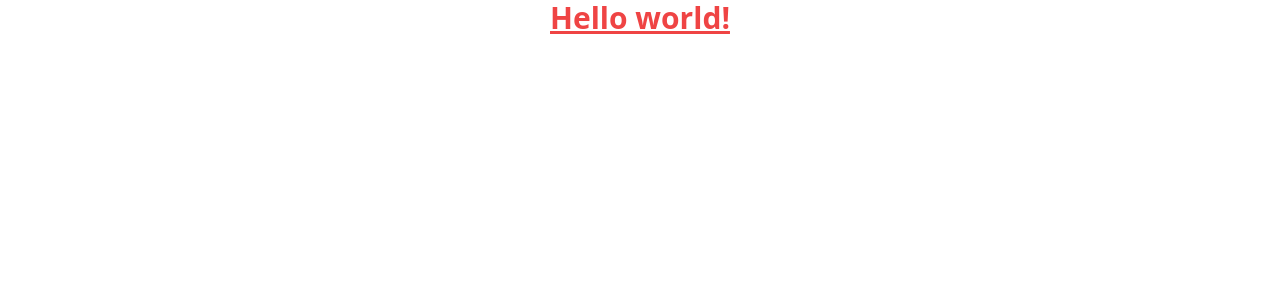
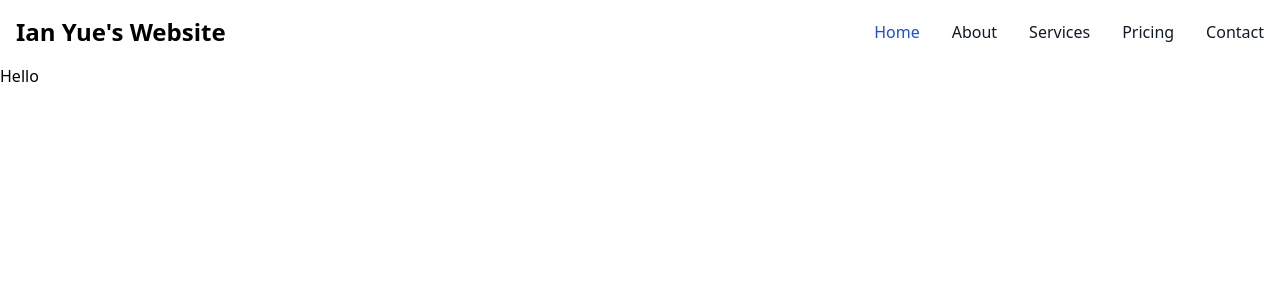
Before and after one commit to King23WL/ReactPortfolio, a React (Vite) app: page / in a window 1280 px wide. Shown: the top 300 px of the page. Built offline with nearby package versions, Linux system fonts and the light colour scheme.

Commit message:
navbar-test

```diff
--- a/src/App.jsx
+++ b/src/App.jsx
@@ -1,9 +1,11 @@
-import React from 'react'
+import React from "react";
+import NavBar from "./components/NavBar";
 
 export default function App() {
   return (
-    <h1 className="text-3xl font-bold underline text-center text-red-500">
-      Hello world!
-    </h1>
-  )
+    <>
+      <NavBar />
+      <h1>Hello</h1>
+    </>
+  );
 }
--- /dev/null
+++ b/src/components/NavBar.jsx
@@ -0,0 +1,84 @@
+import React from "react";
+
+export default function NavBar() {
+  return (
+    <nav class="bg-white border-gray-200 dark:bg-gray-900">
+      <div class="max-w-screen-xl flex flex-wrap items-center justify-between mx-auto p-4">
+        <a href="https://flowbite.com/" class="flex items-center">
+          <span class="self-center text-2xl font-semibold whitespace-nowrap dark:text-white">
+            Ian Yue's Website
+          </span>
+        </a>
+        <button
+          data-collapse-toggle="navbar-default"
+          type="button"
+          class="inline-flex items-center p-2 w-10 h-10 justify-center text-sm text-gray-500 rounded-lg md:hidden hover:bg-gray-100 focus:outline-none focus:ring-2 focus:ring-gray-200 dark:text-gray-400 dark:hover:bg-gray-700 dark:focus:ring-gray-600"
+          aria-controls="navbar-default"
+          aria-expanded="false"
+        >
+          <span class="sr-only">Open main menu</span>
+          <svg
+            class="w-5 h-5"
+            aria-hidden="true"
+            xmlns="http://www.w3.org/2000/svg"
+            fill="none"
+            viewBox="0 0 17 14"
+          >
+            <path
+              stroke="currentColor"
+              stroke-linecap="round"
+              stroke-linejoin="round"
+              stroke-width="2"
+              d="M1 1h15M1 7h15M1 13h15"
+            />
+          </svg>
+        </button>
+        <div class="hidden w-full md:block md:w-auto" id="navbar-default">
+          <ul class="font-medium flex flex-col p-4 md:p-0 mt-4 border border-gray-100 rounded-lg bg-gray-50 md:flex-row md:space-x-8 md:mt-0 md:border-0 md:bg-white dark:bg-gray-800 md:dark:bg-gray-900 dark:border-gray-700">
+            <li>
+              <a
+                href="#"
+                class="block py-2 pl-3 pr-4 text-white bg-blue-700 rounded md:bg-transparent md:text-blue-700 md:p-0 dark:text-white md:dark:text-blue-500"
+                aria-current="page"
+              >
+                Home
+              </a>
+            </li>
+            <li>
+              <a
+                href="#"
+                class="block py-2 pl-3 pr-4 text-gray-900 rounded hover:bg-gray-100 md:hover:bg-transparent md:border-0 md:hover:text-blue-700 md:p-0 dark:text-white md:dark:hover:text-blue-500 dark:hover:bg-gray-700 dark:hover:text-white md:dark:hover:bg-transparent"
+              >
+                About
+              </a>
+            </li>
+            <li>
+              <a
+                href="#"
+                class="block py-2 pl-3 pr-4 text-gray-900 rounded hover:bg-gray-100 md:hover:bg-transparent md:border-0 md:hover:text-blue-700 md:p-0 dark:text-white md:dark:hover:text-blue-500 dark:hover:bg-gray-700 dark:hover:text-white md:dark:hover:bg-transparent"
+              >
+                Services
+              </a>
+            </li>
+            <li>
+              <a
+                href="#"
+                class="block py-2 pl-3 pr-4 text-gray-900 rounded hover:bg-gray-100 md:hover:bg-transparent md:border-0 md:hover:text-blue-700 md:p-0 dark:text-white md:dark:hover:text-blue-500 dark:hover:bg-gray-700 dark:hover:text-white md:dark:hover:bg-transparent"
+              >
+                Pricing
+              </a>
+            </li>
+            <li>
+              <a
+                href="#"
+                class="block py-2 pl-3 pr-4 text-gray-900 rounded hover:bg-gray-100 md:hover:bg-transparent md:border-0 md:hover:text-blue-700 md:p-0 dark:text-white md:dark:hover:text-blue-500 dark:hover:bg-gray-700 dark:hover:text-white md:dark:hover:bg-transparent"
+              >
+                Contact
+              </a>
+            </li>
+          </ul>
+        </div>
+      </div>
+    </nav>
+  );
+}
```
